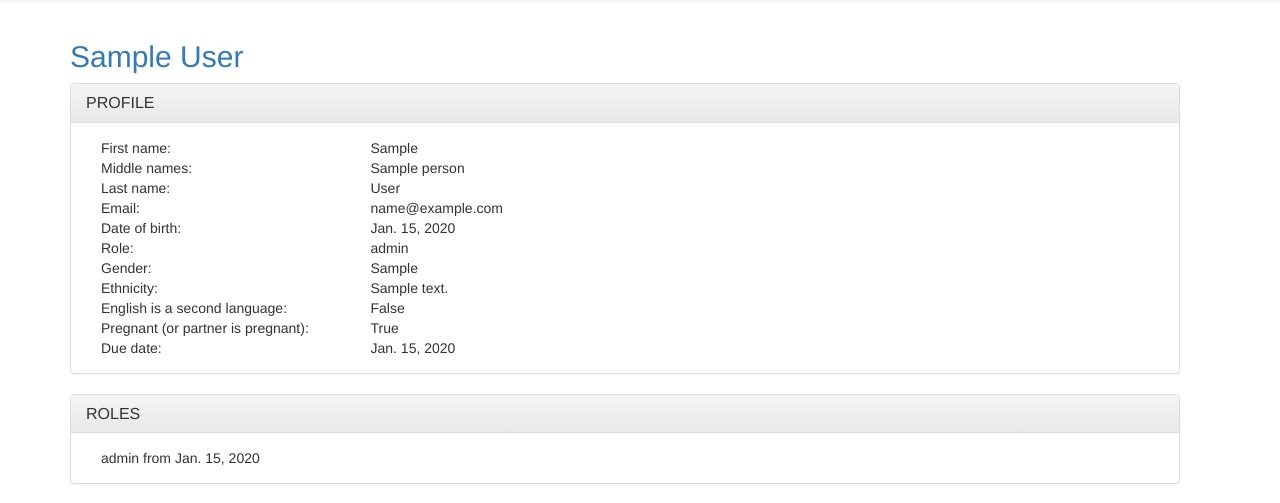
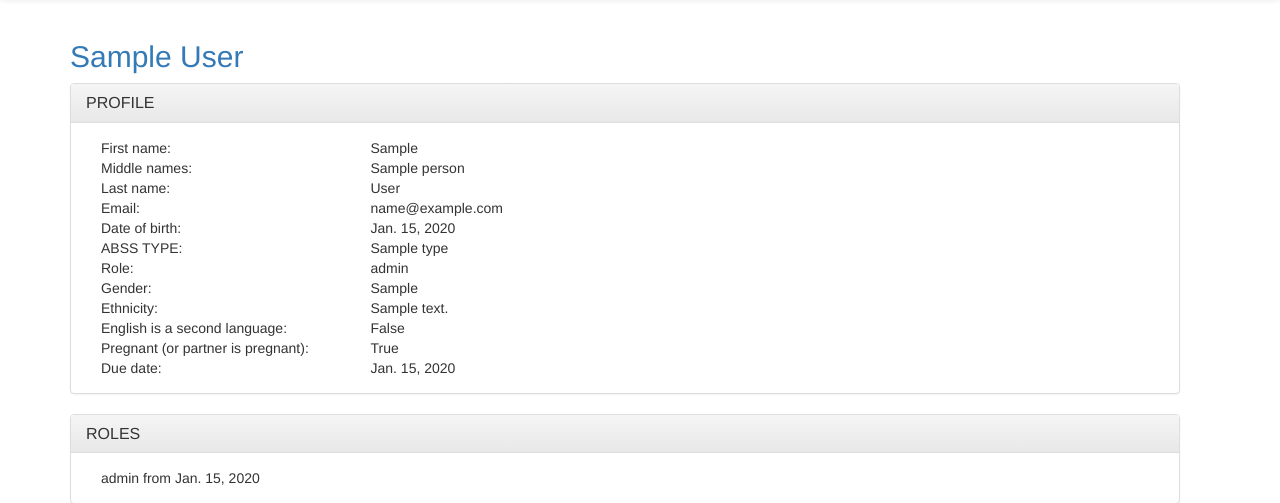
Before and after one commit to drdavidknott/betterstart, a Django app: page /person/1 in a window 1280 px wide. Shown: the part 52-555 px from the top of the page. Run offline with Django 3.2, Linux system fonts and the light colour scheme; a user stored in the database is signed in; tables that the repository leaves empty hold one stand-in row (values such as "Sample post"); some libraries are stand-ins or nearby versions.

Commit message:
Added ABSS type to profile.

```diff
--- a/people/templates/people/person.html
+++ b/people/templates/people/person.html
@@ -37,6 +37,10 @@
 		 		<div>
 		 			<div class="col-xs-3">Date of birth:</div>
 		 			<div class="col-xs-9">{{ person.date_of_birth }}</div>
+		 		</div>
+		 		<div>
+		 			<div class="col-xs-3">ABSS TYPE:</div>
+		 			<div class="col-xs-9">{{ person.ABSS_type.name }}</div>
 		 		</div>
 		 		<div>
 		 			<div class="col-xs-3">Role:</div>
--- a/people/views.py
+++ b/people/views.py
@@ -1056,6 +1056,21 @@ def get_answer(person,question):
 	# return the value
 	return answer
 
+def get_ABSS_types():
+	# return a list of all the ABSS type objects
+	return ABSS_Type.objects.all()
+
+def get_ABSS_type(ABSS_type_id):
+	# try to get ABSS type
+	try:
+		ABSS_type = ABSS_Type.objects.get(pk=ABSS_type_id)
+	# handle the exception
+	except ABSS_Type.DoesNotExist:
+		# set a false value
+		ABSS_type = False
+	# return the ABSS type
+	return ABSS_type
+
 def create_person(
 					first_name,
 					middle_names,
@@ -1449,7 +1464,8 @@ def update_person(
 					pregnant,
 					due_date,
 					default_role_id,
-					ethnicity_id
+					ethnicity_id,
+					ABSS_type_id
 				):
 	# set the role change flag to false: we don't know whether the role has changed
 	role_change = False
@@ -1463,6 +1479,16 @@ def update_person(
 	else:
 		# set the message
 		messages.error(request, 'Ethnicity does not exist.')
+	# attempt to get the ABSS type
+	ABSS_type = get_ABSS_type(ABSS_type_id)
+	# set the value for the person
+	if ABSS_type:
+		# set the value
+		person.ABSS_type = ABSS_type
+	# otherwise set a message
+	else:
+		# set the message
+		messages.error(request, 'ABSS Type does not exist.')
 	# attempt to get the role type
 	default_role = get_role_type(default_role_id)
 	# set the value for the person
@@ -1825,7 +1851,7 @@ def addperson(request):
 				# set a success message
 				messages.success(request,
 									'Another ' + str(person) + ' created.'
- 									)
+									)
 				# go to the profile of the person
 				return redirect('/person/' + str(person.pk))
 		# otherwise see whether the person matches an existing person by name
@@ -1842,7 +1868,7 @@ def addperson(request):
 			# set a success message
 			messages.success(request,
 								str(person) + ' created.'
- 								)
+								)
 			# go to the profile of the person
 			return redirect('/person/' + str(person.pk))
 	# otherwise create a fresh form
@@ -1899,7 +1925,8 @@ def profile(request, person_id=0):
 		profileform = ProfileForm(
 									request.POST,
 									ethnicities=get_ethnicities(),
-									role_types=get_role_types()
+									role_types=get_role_types(),
+									ABSS_types=get_ABSS_types()
 									)
 		# check whether the entry is valid
 		if profileform.is_valid():
@@ -1917,7 +1944,8 @@ def profile(request, person_id=0):
 								pregnant = profileform.cleaned_data['pregnant'],
 								due_date = profileform.cleaned_data['due_date'],
 								default_role_id = profileform.cleaned_data['role_type'],
-								ethnicity_id = profileform.cleaned_data['ethnicity']
+								ethnicity_id = profileform.cleaned_data['ethnicity'],
+								ABSS_type_id = profileform.cleaned_data['ABSS_type']
 									)
 			# send the user back to the main person page
 			return redirect('/person/' + str(person.pk))
@@ -1934,13 +1962,15 @@ def profile(request, person_id=0):
 						'gender' : person.gender,
 						'english_is_second_language' : person.english_is_second_language,
 						'pregnant' : person.pregnant,
-						'due_date' : person.due_date
+						'due_date' : person.due_date,
+						'ABSS_type' : person.ABSS_type.pk
 						}
 		# create the form
 		profileform = ProfileForm(
 									profile_dict,
 									ethnicities=get_ethnicities(),
-									role_types=get_role_types()
+									role_types=get_role_types(),
+									ABSS_types=get_ABSS_types()
 									)
 	# load the template
 	profile_template = loader.get_template('people/profile.html')
```
Also changed, not shown: people/forms.py (+12 -0 lines), people/tests/test_views.py (+10 -2 lines).
